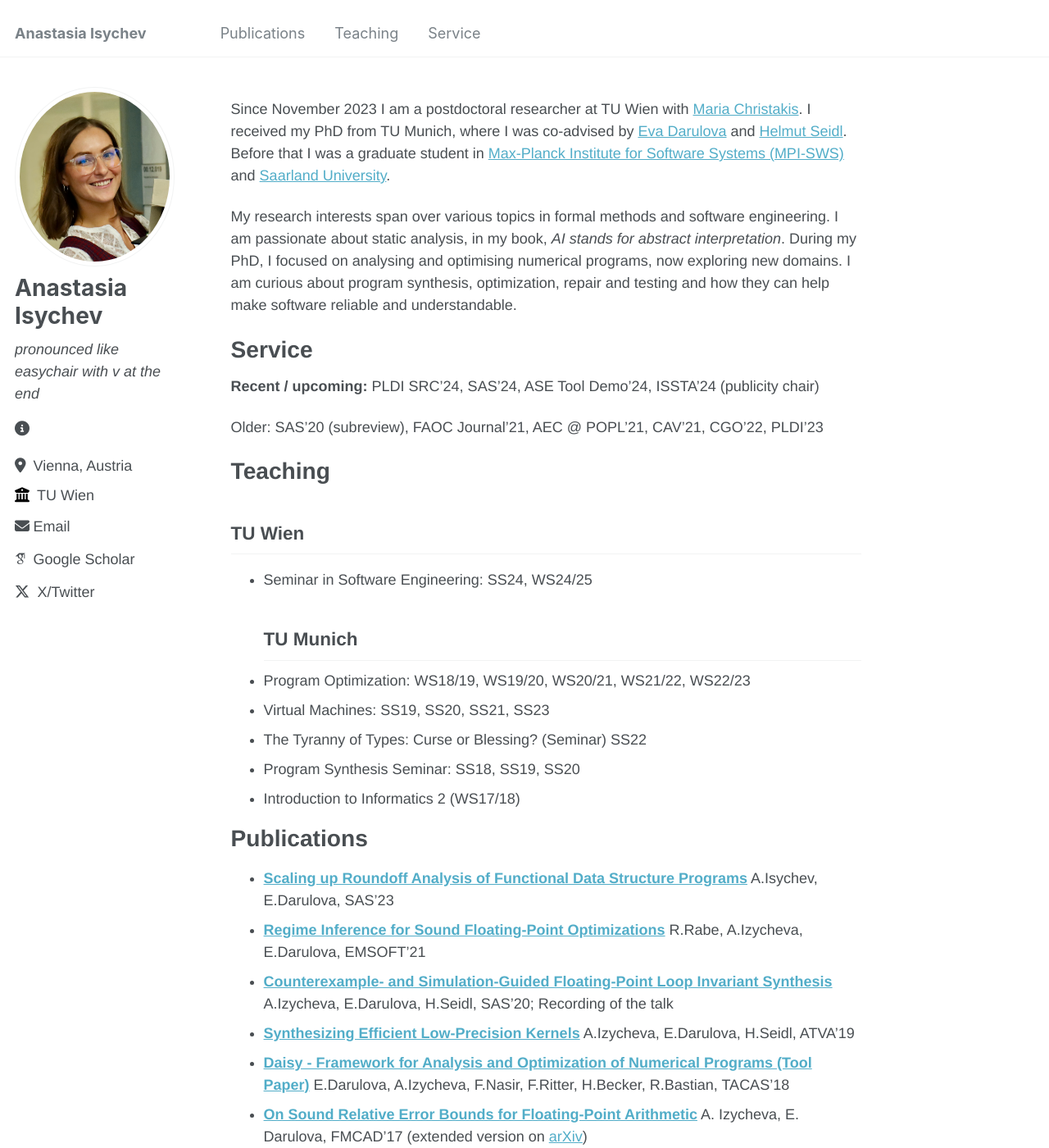
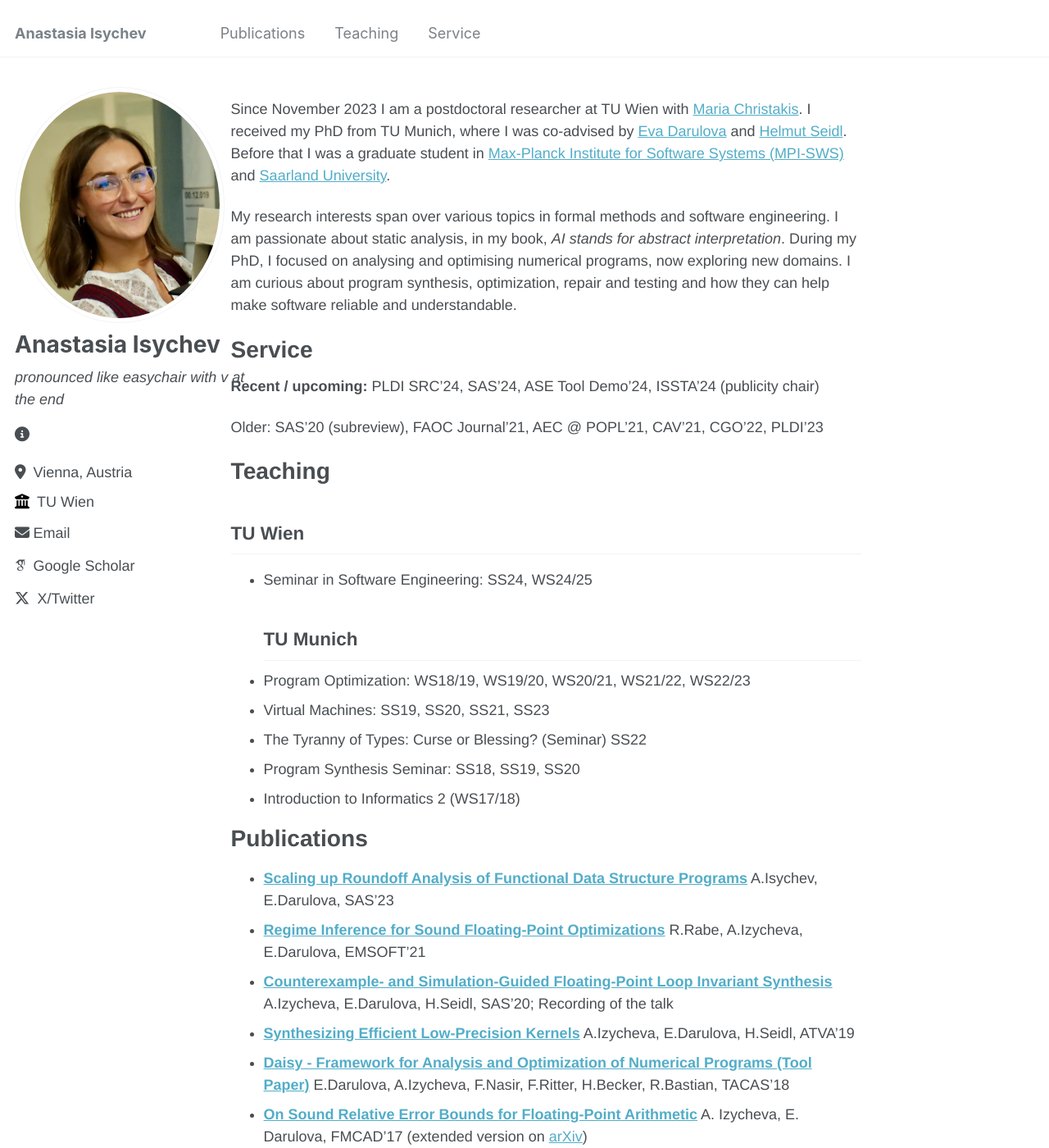
Before and after one commit to aisychev/aisychev.github.io, a Jekyll site: the page built from _pages/about.md, in a window 1280 px wide and 1400 px high. Shown: the whole window at 82% size. Built offline with Jekyll 4.4.1, drawn with Linux system fonts in a browser that asks for light colours; some web fonts are replaced.

Commit message:
try again with width

```diff
--- a/_includes/sidebar.html
+++ b/_includes/sidebar.html
@@ -1,7 +1,7 @@
 {% include base_path %}
 
 {% if page.author_profile or layout.author_profile or page.sidebar %}
-  <div class="sidebar sticky">
+  <div class="sidebar sticky" style="width:23%;">
   {% if page.author_profile or layout.author_profile %}{% include author-profile.html %}{% endif %}
   {% if page.sidebar %}
     {% for s in page.sidebar %}
--- a/_sass/_sidebar.scss
+++ b/_sass/_sidebar.scss
@@ -12,7 +12,6 @@
 
   @include clearfix();
   margin-bottom: 1em;
-  width: 25%;
 
   @media screen and (min-width: $sidebar-screen-min-width) {
     height: 100vh;
@@ -80,7 +79,7 @@
 .author__avatar {
   display: table-cell;
   vertical-align: top;
-  width: 45px;
+  width: 36px;
   // set width only, for non-square avatars
   // height: 36px;
 
```
